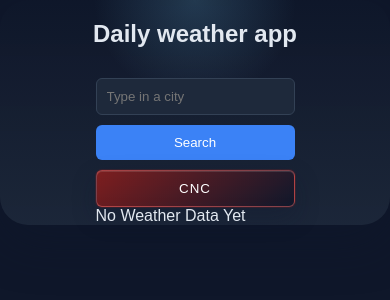
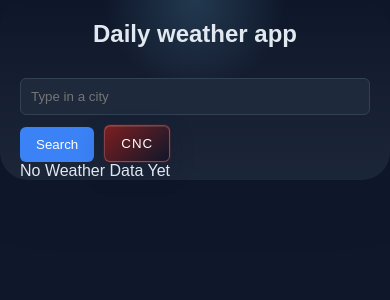
Before and after one commit to darkhorse2013/weather-app, a React (Vite) app: page / in a window 390 px wide. Shown: the top 300 px of the page. Built offline with nearby package versions, Linux system fonts and the light colour scheme.

Commit message:
Tighten CNC heading and control bar

```diff
--- a/src/App.css
+++ b/src/App.css
@@ -117,9 +117,9 @@ button:disabled {
 }
 
 .search-row {
-  display: grid;
-  grid-template-columns: minmax(0, 1fr) auto auto;
-  align-items: end;
+  display: flex;
+  flex-wrap: nowrap;
+  align-items: flex-end;
   gap: 10px;
   width: 100%;
   max-width: 760px;
@@ -130,11 +130,18 @@ button:disabled {
   display: flex;
   flex-direction: column;
   min-width: 0;
+  flex: 1 1 auto;
 }
 
 #searchCity {
   width: 100%;
   box-sizing: border-box;
+}
+
+#searchButton,
+.theme-toggle-button {
+  flex: 0 0 auto;
+  white-space: nowrap;
 }
 
 .theme-toggle-button {
@@ -175,9 +182,11 @@ button:disabled {
 
 .theme-cnc h1 {
   color: #fee2e2;
+  font-size: clamp(2rem, 5vw, 3rem);
   letter-spacing: 0.06em;
   text-transform: uppercase;
   text-shadow: 0 0 14px rgba(239, 68, 68, 0.28);
+  white-space: nowrap;
 }
 
 .theme-cnc .saved-cities-label,
@@ -722,13 +731,17 @@ button:disabled {
   }
 
   .search-row {
-    grid-template-columns: minmax(0, 1fr) auto auto;
+    flex-wrap: wrap;
+  }
+
+  .search-row > div:first-child {
+    flex-basis: 100%;
   }
 }
 
 @media (max-width: 420px) {
-  .search-row {
-    grid-template-columns: 1fr;
+  .theme-cnc h1 {
+    white-space: normal;
   }
 }
 
```
Also changed, not shown: 1 other file (tests, documents, lock files or other folders).
